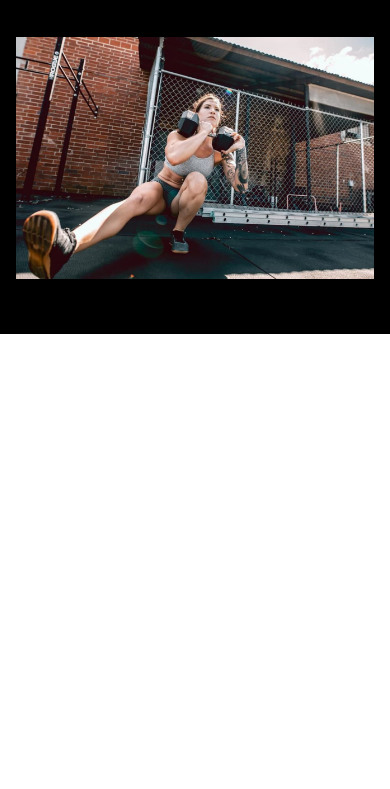
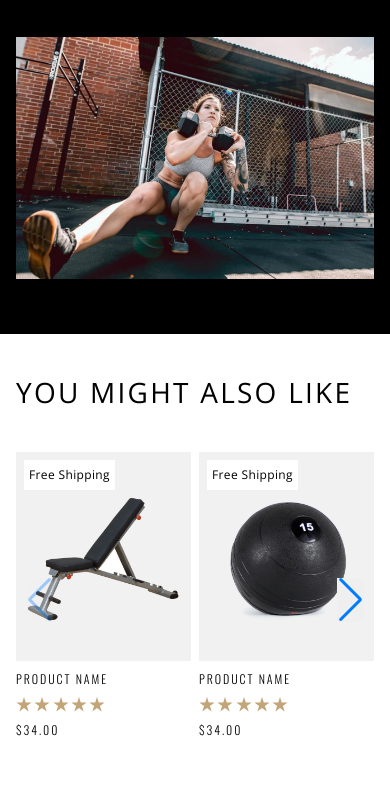
Before and after one commit to Ulugbek-29/Rubber-hex, a website built with Parcel: page index.html in a window 390 px wide. Shown: the part 1859-2648 px from the top of the page. Before the commit the page ends 2193 px from the top, so only its background shows below. Built offline with nearby package versions, Linux system fonts and the light colour scheme.

Commit message:
feature: Added cta section. Furthermore, styled slide component along with their responsiveness

```diff
--- a/assets/scss/main.scss
+++ b/assets/scss/main.scss
@@ -8,3 +8,4 @@
 
 @import "sections/header";
 @import "sections/about";
+@import "sections/cta";
--- /dev/null
+++ b/assets/scss/sections/_cta.scss
@@ -0,0 +1,83 @@
+.cta {
+  color: var(--color-black);
+  text-align: left;
+  padding: 8rem 4rem 9.4rem;
+  h2 {
+    font-family: "OpenSansRegular";
+    font-size: 2.8rem;
+    line-height: 130%;
+    letter-spacing: 0.08em;
+    text-transform: uppercase;
+    margin-bottom: 4.2rem;
+  }
+
+  &__slide {
+    &--top {
+      height: 41rem;
+      position: relative;
+      img {
+        background-color: var(--color-gray-light);
+        object-fit: cover;
+        height: 100%;
+        width: 100%;
+      }
+
+      figcaption {
+        font-family: "OpenSansRegular";
+        padding: 0.5rem;
+        font-size: 1.2rem;
+        line-height: 167.5%;
+        text-align: center;
+        background-color: var(--color-white);
+        position: absolute;
+        top: 0.8rem;
+        left: 0.8rem;
+      }
+    }
+
+    &--bottom {
+      font-family: "OswaldLight";
+      padding: 0.8rem 0;
+      h6 {
+        text-transform: uppercase;
+        font-size: 1.2rem;
+        line-height: 168%;
+        letter-spacing: 0.16em;
+        margin-bottom: 0.8rem;
+      }
+      span {
+        display: block;
+        margin-bottom: 0.8rem;
+      }
+      p {
+        font-size: 1.2rem;
+        line-height: 168%;
+        letter-spacing: 0.16em;
+      }
+    }
+  }
+
+  &__slider__container {
+    position: relative;
+  }
+
+  &__slider__controllers {
+    border: none;
+  }
+}
+
+@media (max-width: $size-desktop-small) {
+  .cta {
+    padding: 4rem 1.6rem;
+  }
+}
+
+@media (max-width: $size-mobile) {
+  .cta {
+    &__slide {
+      &--top {
+        height: 20.9rem;
+      }
+    }
+  }
+}
--- a/index.html
+++ b/index.html
@@ -5,6 +5,10 @@
     <meta http-equiv="X-UA-Compatible" content="IE=edge" />
     <meta name="viewport" content="width=device-width, initial-scale=1.0" />
     <link rel="stylesheet" href="assets/scss/main.css" />
+    <link
+      rel="stylesheet"
+      href="https://cdn.jsdelivr.net/npm/swiper@9/swiper-bundle.min.css"
+    />
     <title>Rubber hex</title>
   </head>
   <body>
@@ -126,6 +130,101 @@
           <span class="about__lines__item"></span>
         </div>
       </section>
+
+      <section class="cta">
+        <h2>You might also like</h2>
+        <div class="cta__slider__container mySwiper swiper">
+          <ul class="cta__slider swiper-wrapper">
+            <li class="swiper-slide">
+              <a href="#product-1">
+                <article class="cta__slide">
+                  <figure class="cta__slide--top">
+                    <img class="lazy" src="/product-1.png" alt="image" />
+                    <figcaption>Free Shipping</figcaption>
+                  </figure>
+                  <div class="cta__slide--bottom">
+                    <h6>Product Name</h6>
+                    <span>
+                      <img src="assets/icons/star.svg" alt="star" />
+                      <img src="assets/icons/star.svg" alt="star" />
+                      <img src="assets/icons/star.svg" alt="star" />
+                      <img src="assets/icons/star.svg" alt="star" />
+                      <img src="assets/icons/star.svg" alt="star" />
+                    </span>
+                    <p>$34.00</p>
+                  </div>
+                </article>
+              </a>
+            </li>
+            <li class="swiper-slide">
+              <a href="#product-2">
+                <article class="cta__slide">
+                  <figure class="cta__slide--top">
+                    <img class="lazy" src="/product-2.png" alt="image" />
+                    <figcaption>Free Shipping</figcaption>
+                  </figure>
+                  <div class="cta__slide--bottom">
+                    <h6>Product Name</h6>
+                    <span>
+                      <img src="assets/icons/star.svg" alt="star" />
+                      <img src="assets/icons/star.svg" alt="star" />
+                      <img src="assets/icons/star.svg" alt="star" />
+                      <img src="assets/icons/star.svg" alt="star" />
+                      <img src="assets/icons/star.svg" alt="star" />
+                    </span>
+                    <p>$34.00</p>
+                  </div>
+                </article>
+              </a>
+            </li>
+            <li class="swiper-slide">
+              <a href="#product-3">
+                <article class="cta__slide">
+                  <figure class="cta__slide--top">
+                    <img class="lazy" src="/product-3.png" alt="image" />
+                    <figcaption>Free Shipping</figcaption>
+                  </figure>
+                  <div class="cta__slide--bottom">
+                    <h6>Product Name</h6>
+                    <span>
+                      <img src="assets/icons/star.svg" alt="star" />
+                      <img src="assets/icons/star.svg" alt="star" />
+                      <img src="assets/icons/star.svg" alt="star" />
+                      <img src="assets/icons/star.svg" alt="star" />
+                      <img src="assets/icons/star.svg" alt="star" />
+                    </span>
+                    <p>$34.00</p>
+                  </div>
+                </article>
+              </a>
+            </li>
+            <li class="swiper-slide">
+              <a href="#product-4">
+                <article class="cta__slide">
+                  <figure class="cta__slide--top">
+                    <img class="lazy" src="/product-4.png" alt="image" />
+                    <figcaption>Free Shipping</figcaption>
+                  </figure>
+                  <div class="cta__slide--bottom">
+                    <h6>Product Name</h6>
+                    <span>
+                      <img src="assets/icons/star.svg" alt="star" />
+                      <img src="assets/icons/star.svg" alt="star" />
+                      <img src="assets/icons/star.svg" alt="star" />
+                      <img src="assets/icons/star.svg" alt="star" />
+                      <img src="assets/icons/star.svg" alt="star" />
+                    </span>
+                    <p>$34.00</p>
+                  </div>
+                </article>
+              </a>
+            </li>
+          </ul>
+          <button class="cta__slider__controllers swiper-button-prev" />
+          <button class="cta__slider__controllers swiper-button-next" />
+        </div>
+      </section>
     </main>
+    <script type="module" src="script.js"></script>
   </body>
 </html>
--- /dev/null
+++ b/script.js
@@ -0,0 +1,24 @@
+import Swiper from "https://cdn.jsdelivr.net/npm/swiper@9/swiper-bundle.esm.browser.min.js";
+
+new Swiper(".mySwiper", {
+  slidesPerView: 4,
+  spaceBetween: 16,
+  navigation: {
+    nextEl: ".swiper-button-next",
+    prevEl: ".swiper-button-prev",
+  },
+  breakpoints: {
+    320: {
+      slidesPerView: 2,
+      spaceBetween: 8,
+    },
+    768: {
+      slidesPerView: 3,
+      spaceBetween: 14,
+    },
+    1250: {
+      slidesPerView: 4,
+      spaceBetween: 16,
+    },
+  },
+});
```
Also changed, not shown: assets/scss/main.css, product-1.png (added), product-2.png (added), product-3.png (added), product-4.png (added), 1 other file.
